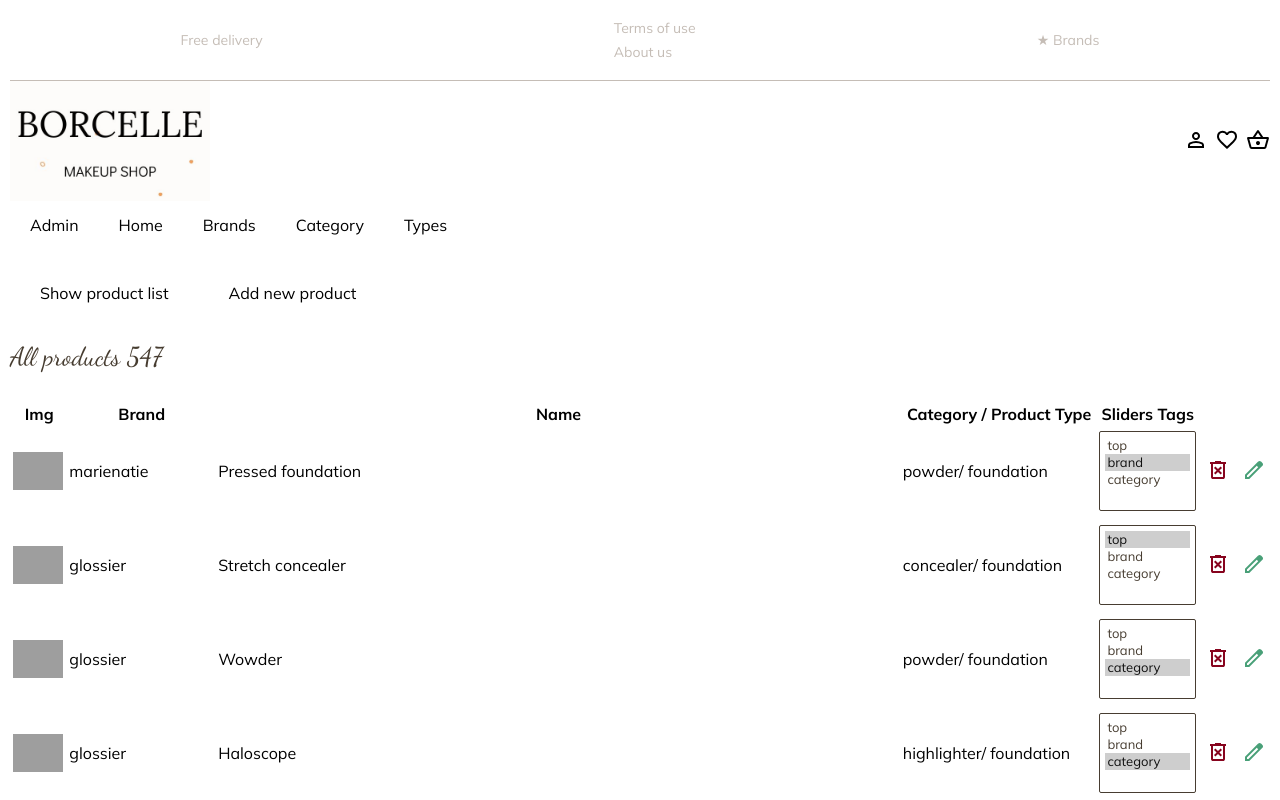
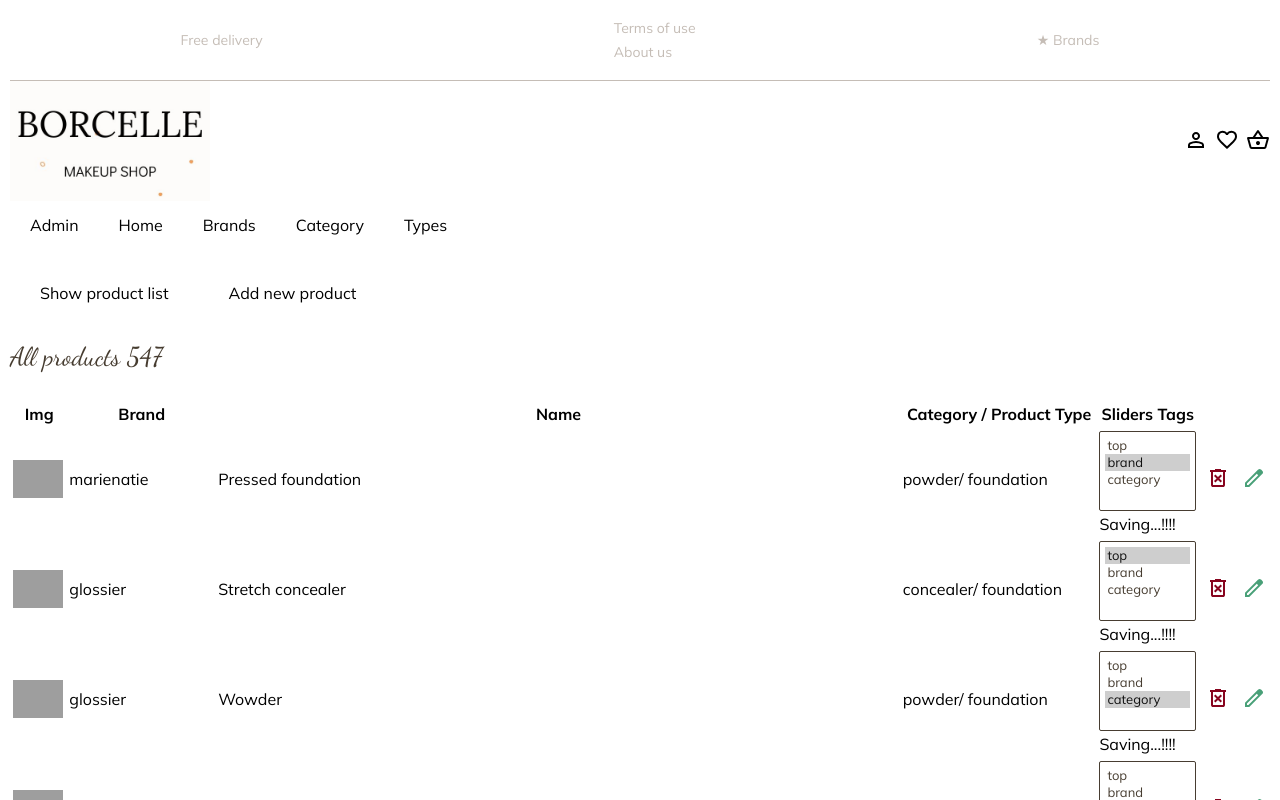
Before and after one commit to eugenia-vitinschii/Cosmetic-Shop-VueJS-PINIA, a Vue app in the folder frontend/: page /admin/all in a window 1280 px wide. Shown: the top 800 px of the page. Built offline with nearby package versions, Linux system fonts and the light colour scheme; data requests are answered from the project's data file; grey boxes are pictures that could not be loaded.

Commit message:
feat(ProductDashboard): integrated autosave logic to sliderTags select, integrarted clonePlain function for fixed an issue where changing the sliderTags product Keys caused their values to be delected

```diff
--- a/frontend/src/views/admin/ProductDashboardView.vue
+++ b/frontend/src/views/admin/ProductDashboardView.vue
@@ -21,12 +21,8 @@
               <tr v-for="product in admin.products" :key="product.id">
                 <td>
                   <div class="admin__img">
-                            <app-image
-        :src="product.image_link"
-        :backup="product.api_featured_image"
-        fallback="@/assets/img/no-img.jpg"
-        alt="Img"
-        />
+                    <app-image :src="product.image_link" :backup="product.api_featured_image"
+                      fallback="@/assets/img/no-img.jpg" alt="Img" />
                   </div>
                 </td>
                 <td>{{ product.brand }}</td>
@@ -34,15 +30,17 @@
                 <td>{{ product.category }}/ {{ product.product_type }}</td>
                 <td>
                   <div class="input__wrapper">
-            <select multiple v-model="product.sliderTags">
-                              <option
-               v-for="option in sliderOptions"
-               :key="option"
-               :value="option"
+                    <select
+                    multiple
+                    v-model="product.sliderTags"
+                    @change="onSliderChange(product)"
                     >
+                      <option v-for="option in sliderOptions" :key="option" :value="option">
                         {{ option }}
                       </option>
                     </select>
+                    <span v-if="status.isSaving" >Saving...!!!!</span>
+                    <span v-else-if="status.isSaved">Saved!</span>
                   </div>
                 </td>
                 <td>
@@ -81,32 +79,65 @@ import { onMounted } from "vue";
 //import components
 import TheAdminHeader from "@/components/layout/TheAdminHeader.vue";
 import AppImage from "@/components/core/AppImage.vue";
+
+//pinia store imports
+import { useAdminStore } from "@/stores/admin.store"
+import { useAutoSave } from "@/composables/useAutoSave";
+
+import type{ Product } from "@/models/product";
+
 //component settings
 defineOptions({
   name: "ProductDashboardView",
 });
-
-//pinia store imports
-import { useAdminStore} from "@/stores/admin.store"
-
 //pinia variables
 const admin = useAdminStore();
 
 //delete item
 const deleteItem = (id?: string) => {
-  if(!id) return;
+  if (!id) return;
   const confirm = window.confirm("delete item?");
   if (confirm) {
     admin.deleteProduct(id);
   }
 }
 
-
 const sliderOptions = [
   "top", "brand", "category"
 ];
+
+
+//context
+const {save: autoSave, isSaving, isSaved} =
+useAutoSave((id: string, payload: Product) => admin.updateProduct(id, payload), 800)
+
+//statuses
+const status = {isSaving, isSaved}
+
+//helper: copy object
+function clonePlain<T>(obj: T): T{
+  try{
+    return typeof structuredClone === 'function' ? structuredClone(obj) : JSON.parse(JSON.stringify(obj))
+  } catch {
+    return JSON.parse(JSON.stringify(obj))
+  }
+}
+
+function onSliderChange(product: Product){
+  if(!product?.id) return
+  const payload = clonePlain(product)
+  autoSave(product.id, payload)
+}
+
 // use hooks
 onMounted(() => {
   admin.fetchAllProducts();
+  admin.products.forEach( p => {
+    if(!Array.isArray(p.sliderTags)){
+      p.sliderTags = []
+    }
+  })
 });
+
+
 </script>
```
Lines whose indentation alone changed are shown as unchanged.
